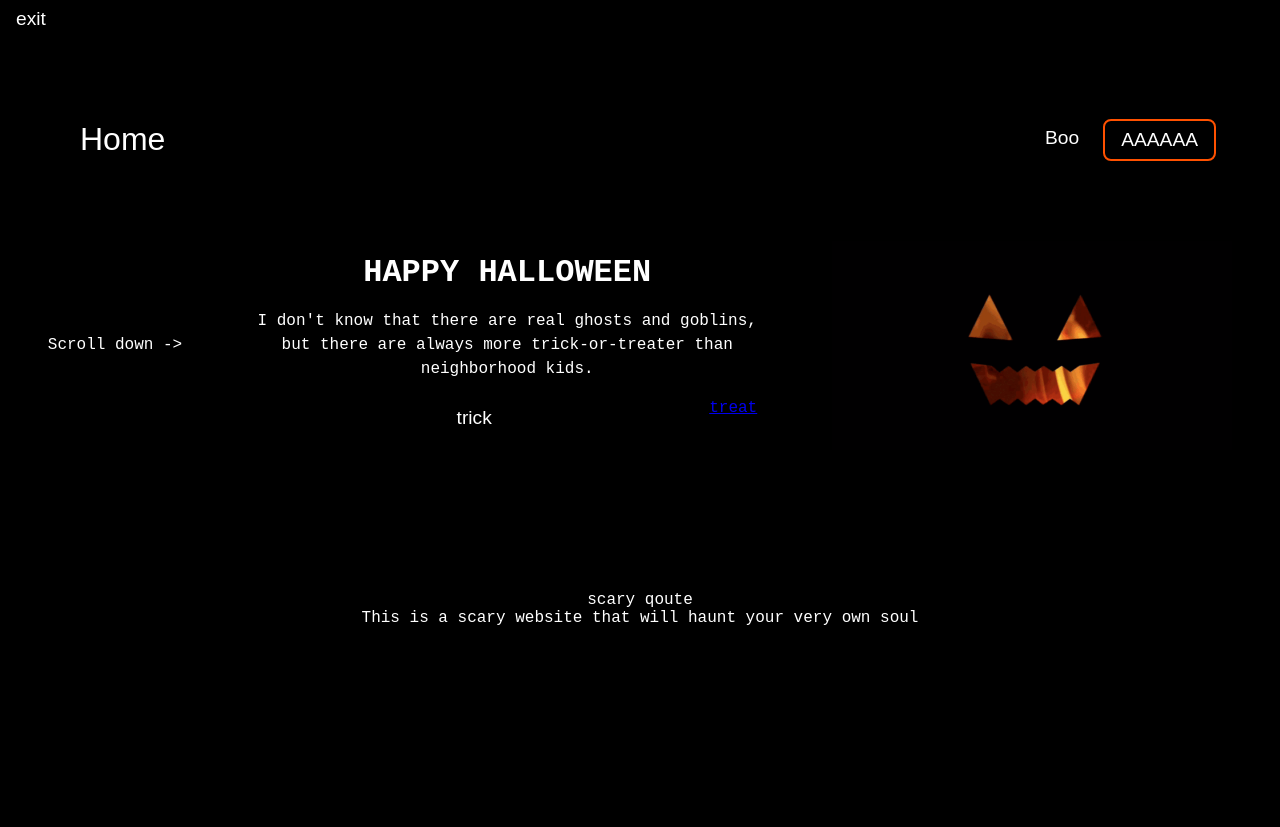
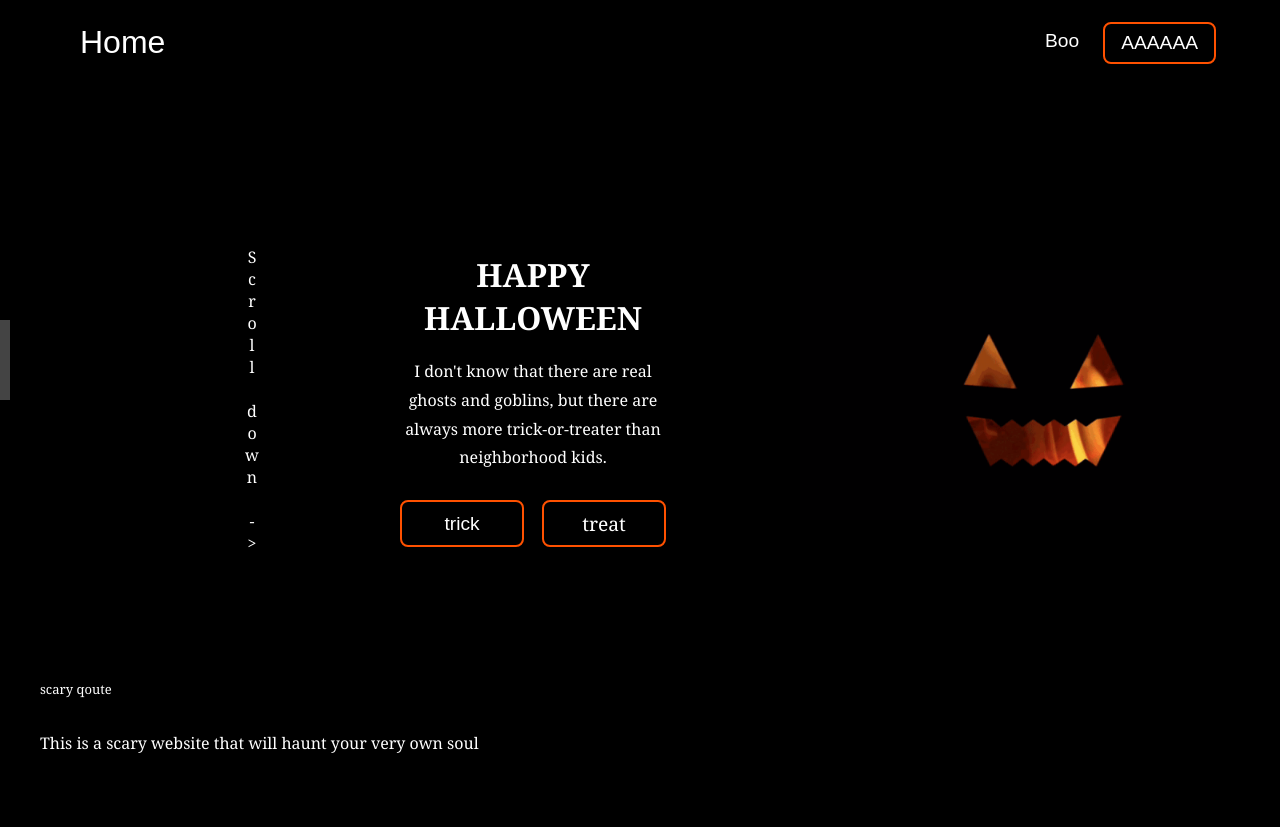
Before and after one commit to Xenrom/Landing-page-halloween, a plain HTML site: page index.html in a window 1280 px wide. Before the commit the page ends 800 px from the top, so only its background shows below. Drawn offline with Linux system fonts and the light colour scheme.

Commit message:
made it black

```diff
--- a/style.css
+++ b/style.css
@@ -5,22 +5,17 @@
 }
 
 body {
-    display: flex;
-    flex-direction: column;
-    justify-content: space-between;
-    background-color: #000000;
-    background-repeat: no-repeat;
-    background-size: cover;
-    height: 100vh;
-
+    background-color: black;
     font-family: 'Courier New', Courier, monospace;
+    font-family: Georgia, 'Times New Roman', Times, serif;
 }
 
 button {
+    width: 100%;
     padding: 8px 16px;
     text-decoration: none;
     text-align: center;
-    background-color: #000000;
+    background-color: inherit;
     color: white;
     border: 0px ;
     border-radius: 8px;
@@ -33,15 +28,51 @@ ul {
     text-decoration: none;
 }
 
+li {
+    list-style-type: none;
+}
+
 button.home {
+    width: auto;
     font-size: 2em;
 }
 
-button:hover {
+button.button-hover:hover {
     font-weight: bold;
     color: white;
     background-color: rgb(255, 81, 0);
     transition: .2s;
+}
+
+.pop-up-image {
+    position: fixed;
+    display: none;
+    flex-direction: column;
+    width: -webkit-fill-available;
+    justify-content: end;
+    align-items: center;
+    top: 10%;
+
+}
+
+.pop-up-image img {
+    width: 70vh;
+    height: 70vh;
+    max-width: 70vh;
+    max-width: 70vh;
+}
+
+.pop-up-image button {
+    max-width: fit-content;
+    position: fixed;
+}
+
+
+
+.container-1 {
+    min-height: 90vh;
+    display: flex;
+    flex-direction: column;
 }
 
 .navigation {
@@ -49,6 +80,8 @@ button:hover {
     justify-content: space-between;
     align-items: center;
     padding: 16px 64px;
+    position: sticky;
+    top: 0;
 }
 
 .menus ul
@@ -59,18 +92,42 @@ button:hover {
     gap: 8px;
 }
 
+.pop-up {
+    display: inline-flex;
+    position: absolute;
+    background-color: rgb(68, 68, 68);
+    bottom: 50vh;
+    height: 10vh;
+    width: 300px;
+    align-items: center;
+    justify-content: center;
+    transition: 2s;
+
+    left: -290px;
+}
+
+.pop-up p {
+    text-align: center;
+    overflow: hidden;
+}
+
+.pop-up:hover {
+    left: 0px;
+}
+
 .hero {
+    flex: 7;
     display: flex;
     justify-content: center;
     align-items: center;
     color: white;
-    gap: 75px;
-    flex: 1;
+    gap: 134px;
     margin-bottom: 100px;
 }
 
 .hero img {
-    width: 50vh;
+    width: 60vh;
+    flex: 1.5;
 }
 
 .hero div {
@@ -78,12 +135,23 @@ button:hover {
     flex-direction: column;
     gap: 18px;
     text-align: center;
+    padding-top: 10px;
+    flex: 1;
+}
+
+.hero p.vertical {
+    writing-mode: vertical-rl;
+    text-orientation: upright;
 }
 
 .hero div p {
     max-width: 500px;
     text-align: center;
-    line-height: 1.5;
+    line-height: 1.8;
+}
+
+.hero  .menu {
+    flex: 1;
 }
 
 
@@ -95,15 +163,104 @@ button:hover {
 
 .hero div .trick-or-treat button {
     flex: 1;
+    border: 2px solid rgb(255, 81, 0);
+}
+
+.hero a {
+    text-decoration: none;
+    flex: 1;
+    border: 2px solid rgb(255, 81, 0);
+    border-radius: 8px;
+    color: white;
+    transition: .2s;
+    text-align: center;
+    display: flex;
+    justify-content: center;
+    align-items: center;
+    width: 100%;
+    font-size: larger;
+    padding: 8px 16px;
+}
+
+.hero a:hover {
+    background-color: rgb(255, 81, 0);
+    font-weight: bold;
 }
 
 button.o-border {
     border: 2px solid rgb(255, 81, 0);
 }
 
+.footer,
+.footer button {
+    background-color:black;
+    transition: 2.5s;
+}
 
 
+.footer {
+    display: flex;
+    flex: 1;
+    max-height: 15vh;
+    position: fixed;
+    bottom: 0;
+    width: -webkit-fill-available;
+}
+
+.footer ul {
+    flex: 1;
+    display: flex;
+}
+
+.footer ul li {
+    flex: 1;
+}
+
+.footer button.button-hover{
+    flex: 1;
+    height: 15vh;
+    transition: 1s;
+    position: relative;
+    bottom: -110px;
+    padding-top: 40px;
+}
+
+.footer button:hover {
+    bottom: 40px;
+}
+
+.footer div {
+    flex: 1;
+    display: flex;
+    flex-direction: column;
+    gap: 18px;
+    color: white;
+}
+
 .footer p {
-    color: white;
-    text-align: center;
+    text-align: left;
 }
+
+.footer .small {
+    flex: 1;
+    font-size: small;
+    padding: 0px 40px;
+}
+
+.footer .big {
+    flex: 2;
+    padding: 0px 40px;
+}
+
+img.button-image {
+    width:  15vh;
+}
+
+.footer ul {
+    align-items: end;
+}
+
+
+.space {
+    height: 200vh;
+}
```
